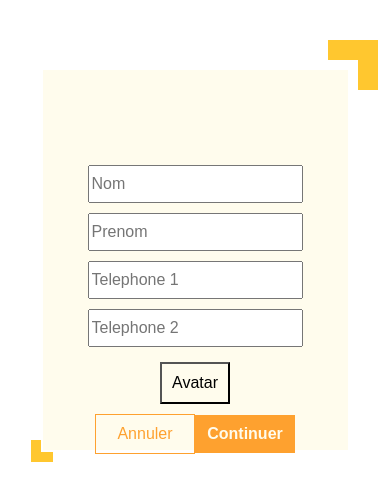
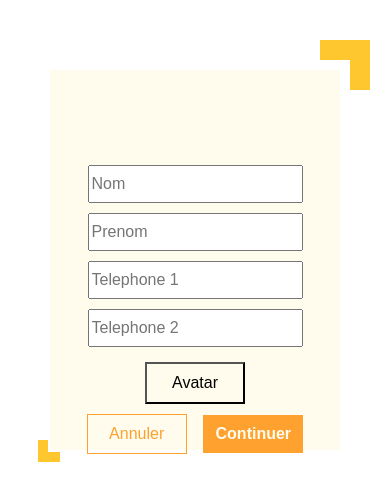
Before and after one commit to gnopor/trouve, a Nuxt app: page /complet_profile in a window 390 px wide. Shown: the part 222-722 px from the top of the page. Built offline with nearby package versions, Linux system fonts and the light colour scheme.

Commit message:
Create Button component

```diff
--- /dev/null
+++ b/components/UI/Button.vue
@@ -0,0 +1,59 @@
+<template>
+  <div>
+    <button :class="style"><slot></slot></button>
+  </div>
+</template>
+
+<script>
+export default {
+  name: "Button",
+  props: {
+    primary: {
+      type: Boolean,
+      default: false,
+    },
+    secondary: {
+      type: Boolean,
+      default: false,
+    },
+  },
+  computed: {
+    style() {
+      if (this.primary) {
+        return "primary";
+      } else if (this.secondary) {
+        return "secondary";
+      } else {
+        return "light";
+      }
+    },
+  },
+};
+</script>
+
+<style scoped>
+button {
+  border-radius: 0;
+  padding: 10px;
+  cursor: pointer;
+  width: 100px;
+}
+
+.primary {
+  background: var(--accent);
+  color: var(--light_gray);
+  border: none;
+  font-weight: bold;
+}
+
+.secondary {
+  background: transparent;
+  border: 1px solid var(--accent);
+  color: var(--accent);
+}
+
+.light {
+  color: var(--dark-gray);
+  background: transparent;
+}
+</style>
--- a/pages/complet_profile/index.vue
+++ b/pages/complet_profile/index.vue
@@ -21,23 +21,25 @@
           ref="file_input"
           @change="newImage"
         />
-        <button @click="addFile">Avatar</button>
+        <Button @click="addFile">Avatar</Button>
         <div v-if="avatar" ref="preview" class="preview"></div>
       </div>
 
       <!-- controle -->
       <div class="controle">
-        <button @click="onAction('clear')">Annuler</button>
-        <button @click="onAction('send')">Continuer</button>
+        <Button secondary @click="onAction('clear')">Annuler</Button secondary>
+        <Button primary @click="onAction('send')">Continuer</Button>
       </div>
     </div>
   </div>
 </template>
 
 <script>
+import Button from "@/components/UI/Button.vue";
 import mixin from "@/static/mixins/default.js";
 export default {
   mixins: [mixin],
+  components: { Button },
   data() {
     return {
       firstName: "",
@@ -165,6 +167,7 @@ export default {
   border-radius: 0;
   padding: 10px;
   cursor: pointer;
+  width: 100px;
 }
 
 /* input  */
@@ -188,11 +191,6 @@ input {
   display: none;
 }
 
-.avatar button {
-  color: var(--dark-gray);
-  background: transparent;
-}
-
 .avatar .preview {
   max-width: 100px;
   max-height: 100px;
@@ -200,31 +198,18 @@ input {
 
 /* .controle  */
 .controle {
-}
-
-.controle button {
-  width: 100px;
-}
-
-.controle button:nth-child(1) {
-  background: transparent;
-  border: 1px solid var(--accent);
-  color: var(--accent);
-}
-
-.controle button:nth-child(2) {
-  background: var(--accent);
-
-  color: var(--light_gray);
-  border: none;
-  font-weight: bold;
+  display: flex;
+  justify-content: space-evenly;
+  align-items: center;
+  width: 100%;
 }
 
 /* for tablet and smartphone */
 @media screen and (max-width: 768px) {
   /* .container  */
   .container {
-    padding: 90px 40px;
+    width: 250px;
+    padding: 90px 20px;
   }
 
   .container::after {
```
